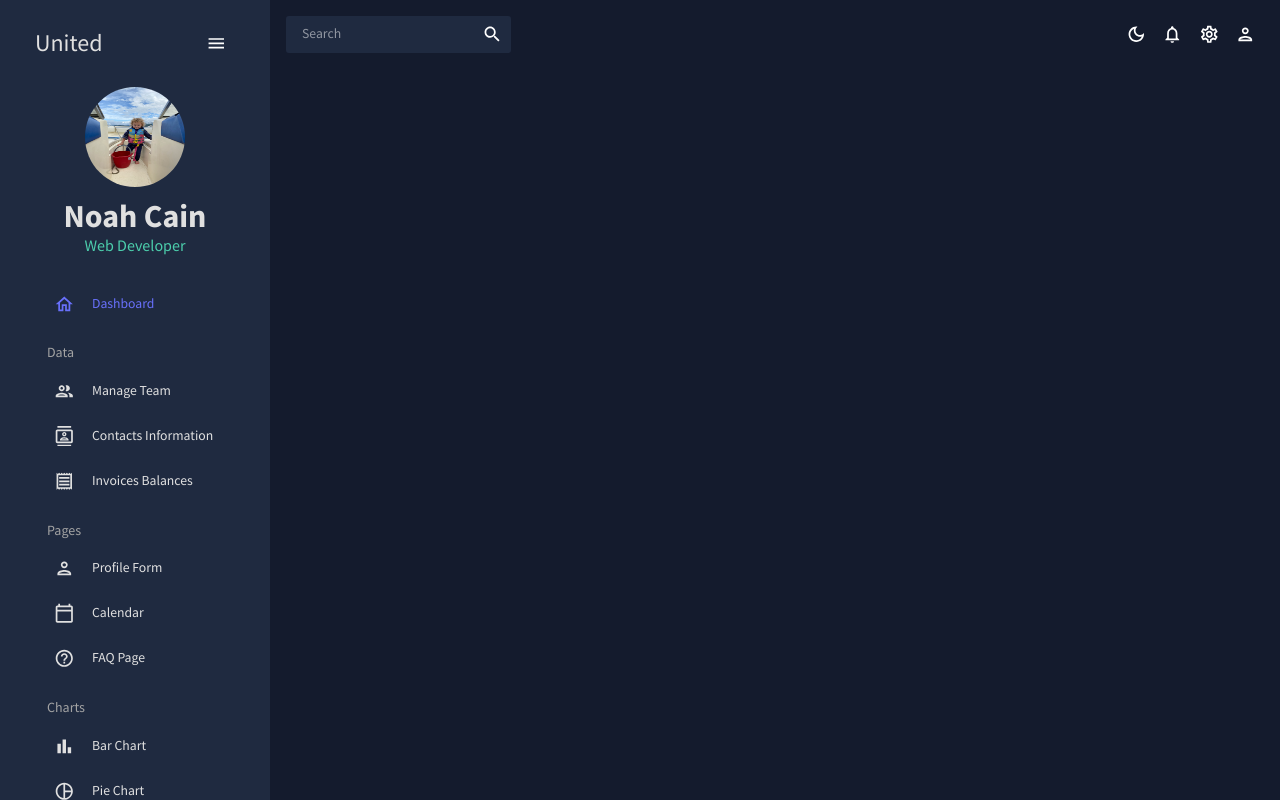
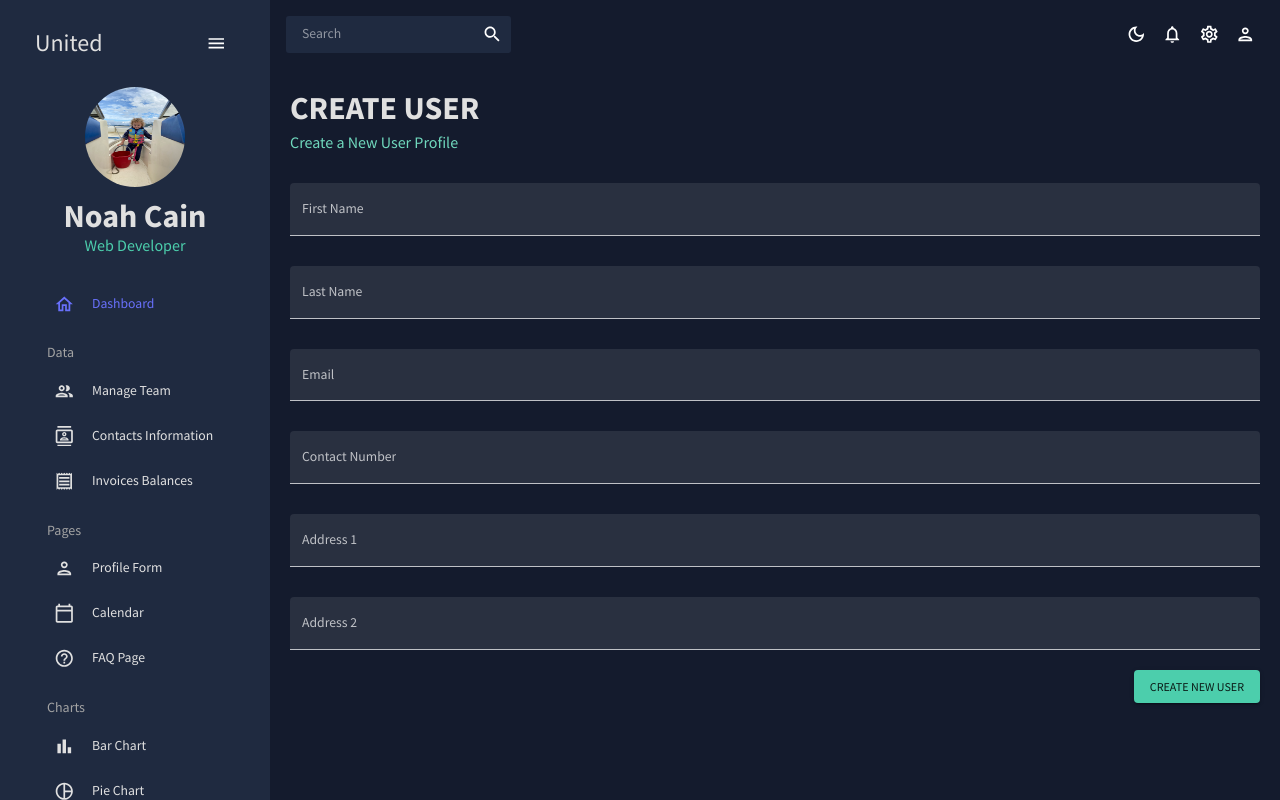
Before and after one commit to NCain24/dashboard, a React (Create React App) app: page /form in a window 1280 px wide. Built offline with nearby package versions, Linux system fonts and the light colour scheme.

Commit message:
Added User Profile Form component

```diff
--- a/src/App.js
+++ b/src/App.js
@@ -8,7 +8,7 @@
 import Invoices from './scenes/invoices/index';
 import Contacts from './scenes/contacts';
 // import Bar from './scenes/bar';
-// import Form from './scenes/form';
+import Form from './scenes/form';
 // import Line from './scenes/line';
 // import Pie from './scenes/pie';
 // import FAQ from './scenes/faq';
@@ -31,7 +31,7 @@
               <Route path="/team" element={<Team />} />
               <Route path="/contacts" element={<Contacts />} />
               <Route path="/invoices" element={<Invoices />} />
-              {/* <Route path="/form" element={<Form />} /> */}
+              <Route path="/form" element={<Form />} />
               {/* <Route path="/bar" element={<Bar />} /> */}
               {/* <Route path="/pie" element={<Pie />} /> */}
               {/* <Route path="/line" element={<Line />} /> */}
--- /dev/null
+++ b/src/scenes/form/index.jsx
@@ -0,0 +1,156 @@
+import { Box, Button, TextField } from '@mui/material';
+import { Formik } from 'formik';
+import * as yup from 'yup';
+import useMediaQuery from '@mui/material/useMediaQuery';
+import Header from '../../components/Header';
+import React from 'react';
+
+const initialValues = {
+  firstName: '',
+  lastName: '',
+  email: '',
+  contact: '',
+  address1: '',
+  address2: '',
+};
+
+const phoneRegExp =
+  /^((\+[1-9]{1,4}[ -]?)|(\([0-9]{2,3}\)[ -]?)|([0-9]{2,4})[ -]?)*?[0-9]{3,4}[ -]?[0-9]{3,4}$/;
+
+const userSchema = yup.object().shape({
+  firstName: yup.string().required('required'),
+  lastName: yup.string().required('required'),
+  email: yup.string().email('invalid email').required('required'),
+  contact: yup
+    .string()
+    .matches(phoneRegExp, 'Phone number is not valid')
+    .required('required'),
+  address1: yup.string().required('required'),
+  address2: yup.string().required('required'),
+});
+
+const Form = () => {
+  const isNonMobile = useMediaQuery('min-width:600px');
+
+  const handleFormSubmit = (values) => {
+    console.log(values);
+  };
+  return (
+    <Box m="20px">
+      <Header title="CREATE USER" subtitle="Create a New User Profile" />
+      <Formik
+        onSubmit={handleFormSubmit}
+        initialValues={initialValues}
+        validationSchema={userSchema}
+      >
+        {({
+          values,
+          errors,
+          touched,
+          handleBlur,
+          handleChange,
+          handleSubmit,
+        }) => (
+          <form onSubmit={handleSubmit}>
+            <Box
+              display="grid"
+              gap="30px"
+              gridTemplateColumns="repeat(4, minmax(0, 1fr))"
+              sx={{
+                '& > div': {
+                  gridColumn: isNonMobile ? undefined : 'span 4',
+                },
+              }}
+            >
+              <TextField
+                fullWidth
+                variant="filled"
+                type="text"
+                label="First Name"
+                onBlur={handleBlur}
+                onChange={handleChange}
+                value={values.firstName}
+                name="firstName"
+                error={!!touched.firstName && !!errors.firstName}
+                helperText={touched.firstName && errors.firstName}
+                sx={{ gridColumn: 'span 2' }}
+              />
+              <TextField
+                fullWidth
+                variant="filled"
+                type="text"
+                label="Last Name"
+                onBlur={handleBlur}
+                onChange={handleChange}
+                value={values.lastName}
+                name="lastName"
+                error={!!touched.lastName && !!errors.lastName}
+                helperText={touched.lastName && errors.lastName}
+                sx={{ gridColumn: 'span 2' }}
+              />
+              <TextField
+                fullWidth
+                variant="filled"
+                type="text"
+                label="Email"
+                onBlur={handleBlur}
+                onChange={handleChange}
+                value={values.email}
+                name="email"
+                error={!!touched.email && !!errors.email}
+                helperText={touched.email && errors.email}
+                sx={{ gridColumn: 'span 4' }}
+              />
+              <TextField
+                fullWidth
+                variant="filled"
+                type="text"
+                label="Contact Number"
+                onBlur={handleBlur}
+                onChange={handleChange}
+                value={values.contact}
+                name="contact"
+                error={!!touched.contact && !!errors.contact}
+                helperText={touched.contact && errors.contact}
+                sx={{ gridColumn: 'span 4' }}
+              />
+              <TextField
+                fullWidth
+                variant="filled"
+                type="text"
+                label="Address 1"
+                onBlur={handleBlur}
+                onChange={handleChange}
+                value={values.address1}
+                name="address1"
+                error={!!touched.address1 && !!errors.address1}
+                helperText={touched.address1 && errors.address1}
+                sx={{ gridColumn: 'span 4' }}
+              />
+              <TextField
+                fullWidth
+                variant="filled"
+                type="text"
+                label="Address 2"
+                onBlur={handleBlur}
+                onChange={handleChange}
+                value={values.address2}
+                name="address2"
+                error={!!touched.address2 && !!errors.address2}
+                helperText={touched.address2 && errors.address2}
+                sx={{ gridColumn: 'span 4' }}
+              />
+            </Box>
+            <Box display="flex" justifyContent="end" mt="20px">
+              <Button type="submit" color="secondary" variant="contained">
+                Create New User
+              </Button>
+            </Box>
+          </form>
+        )}
+      </Formik>
+    </Box>
+  );
+};
+
+export default Form;
```
